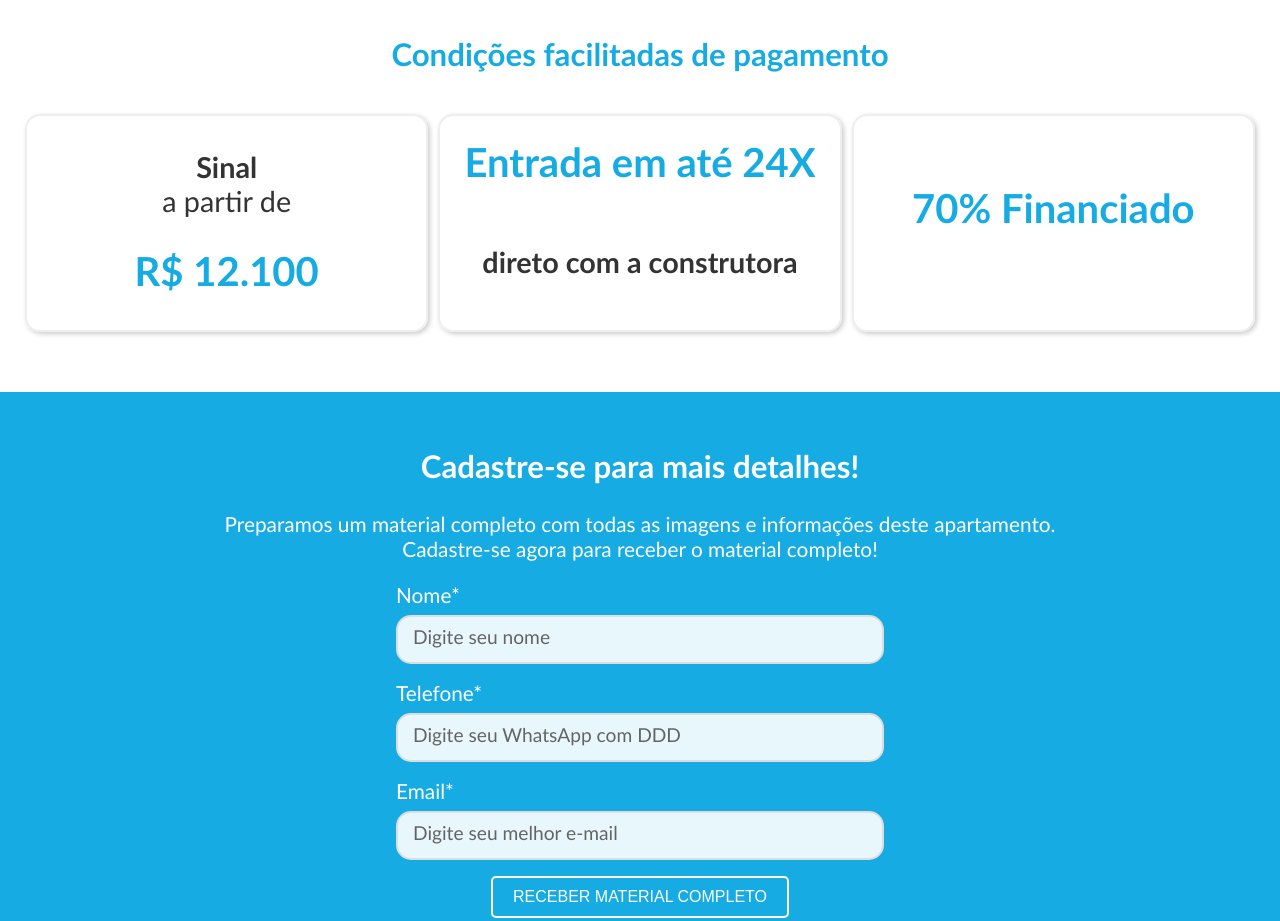
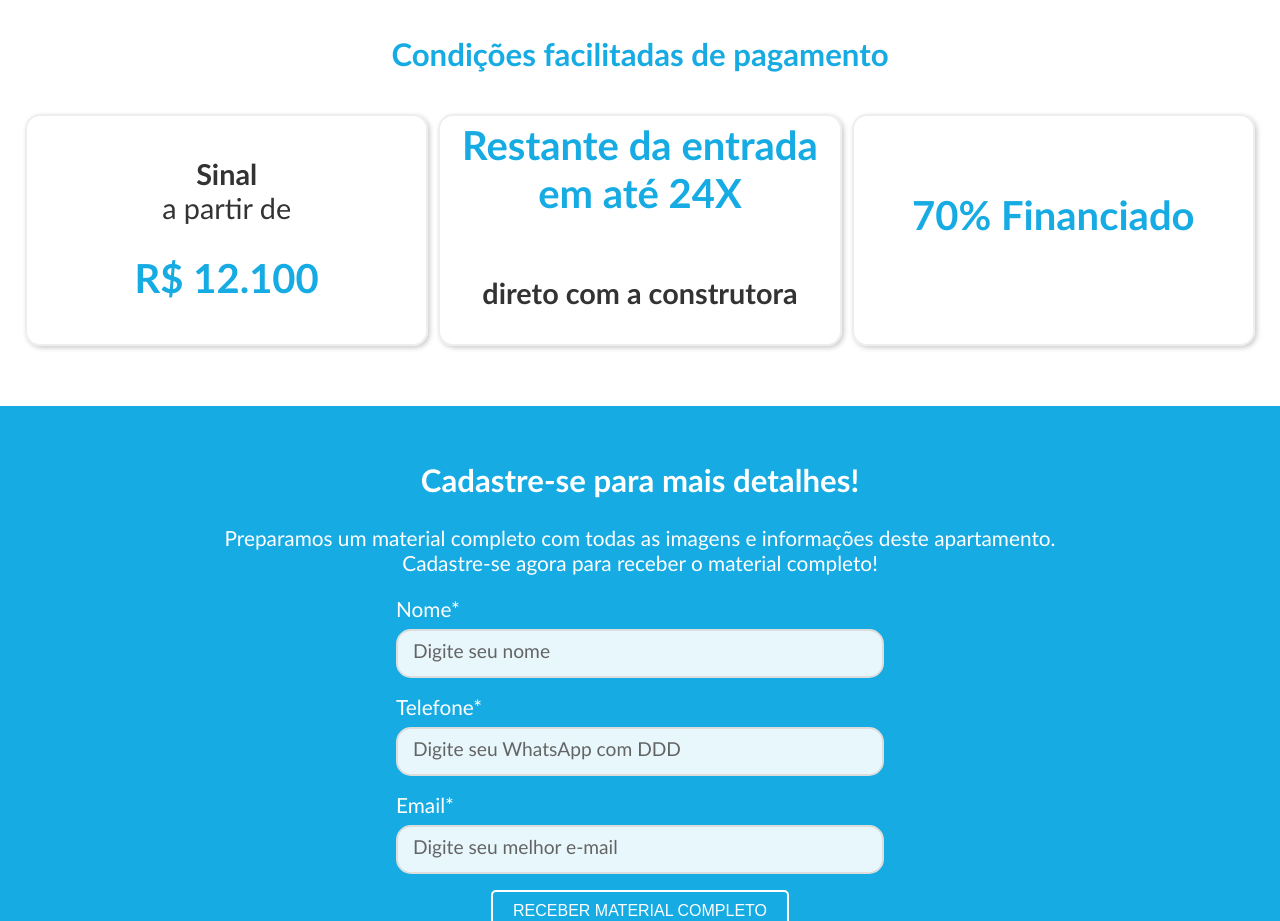
Before and after one commit to G3Midia/lake-boulevard, a website: page index.html in a window 1280 px wide. Shown: the part 2420-3341 px from the top of the page. Drawn offline with nearby package versions, Linux system fonts and the light colour scheme; a script that the page names is missing.

Commit message:
Update index.html

```diff
--- a/index.html
+++ b/index.html
@@ -190,7 +190,7 @@ e muito mais...</p>
       <p class="preço" style="font-weight: bold; font-size: 40px; margin: 0px 0px 30px 0px; color: #16abe3;">R$ 12.100</p>
     </div>
     <div class="valorescol">
-      <p class="preço" style="font-weight: bold; font-size: 40px; margin: 0px 0px 30px 0px; color: #16abe3;">Entrada em até 24X</p>
+      <p class="preço" style="font-weight: bold; font-size: 40px; margin: 0px 0px 30px 0px; color: #16abe3;">Restante da entrada em até 24X</p>
       <p><b>direto com a construtora</b></p>
     </div>
      <div class="valorescol">
```
